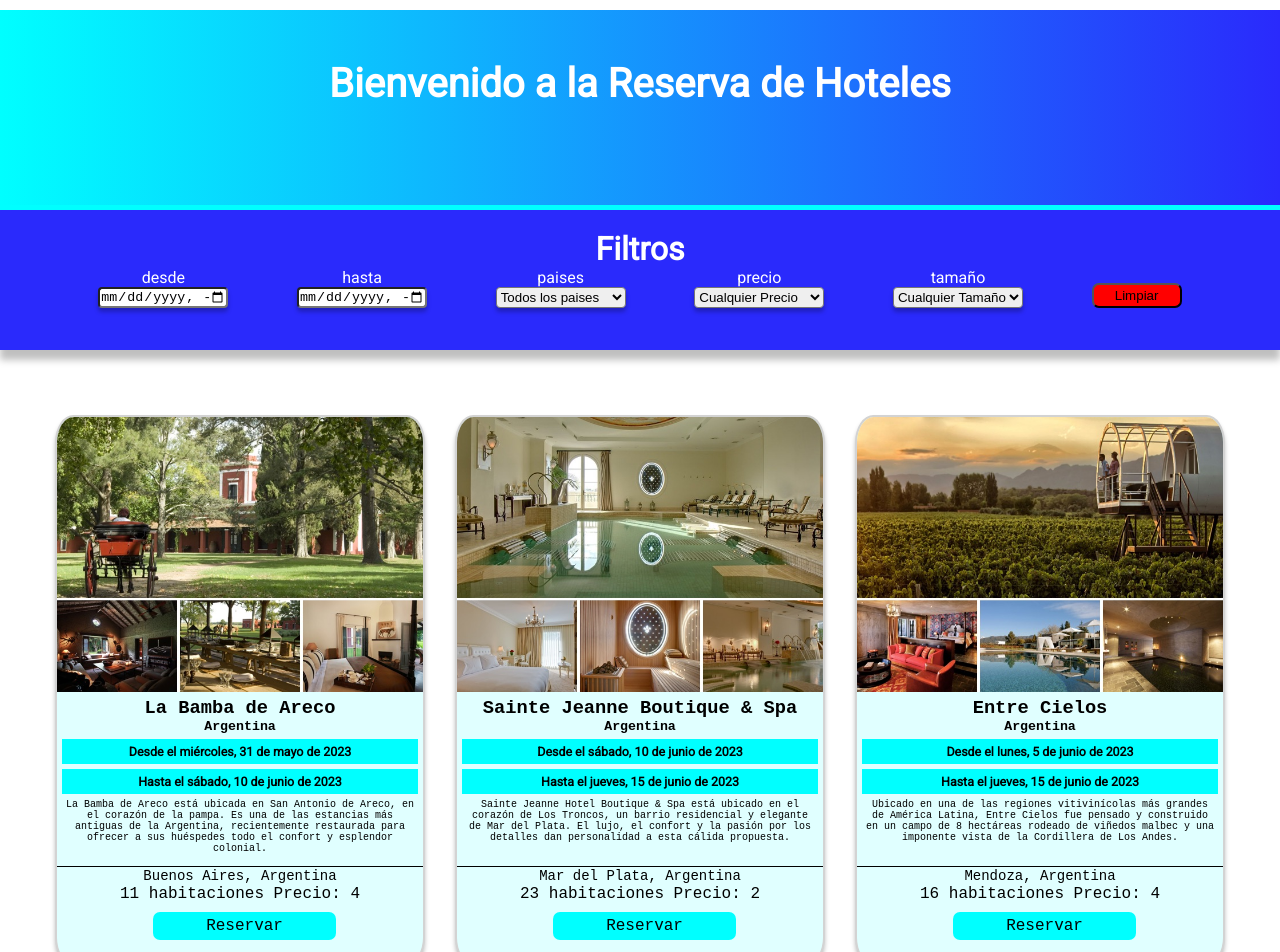
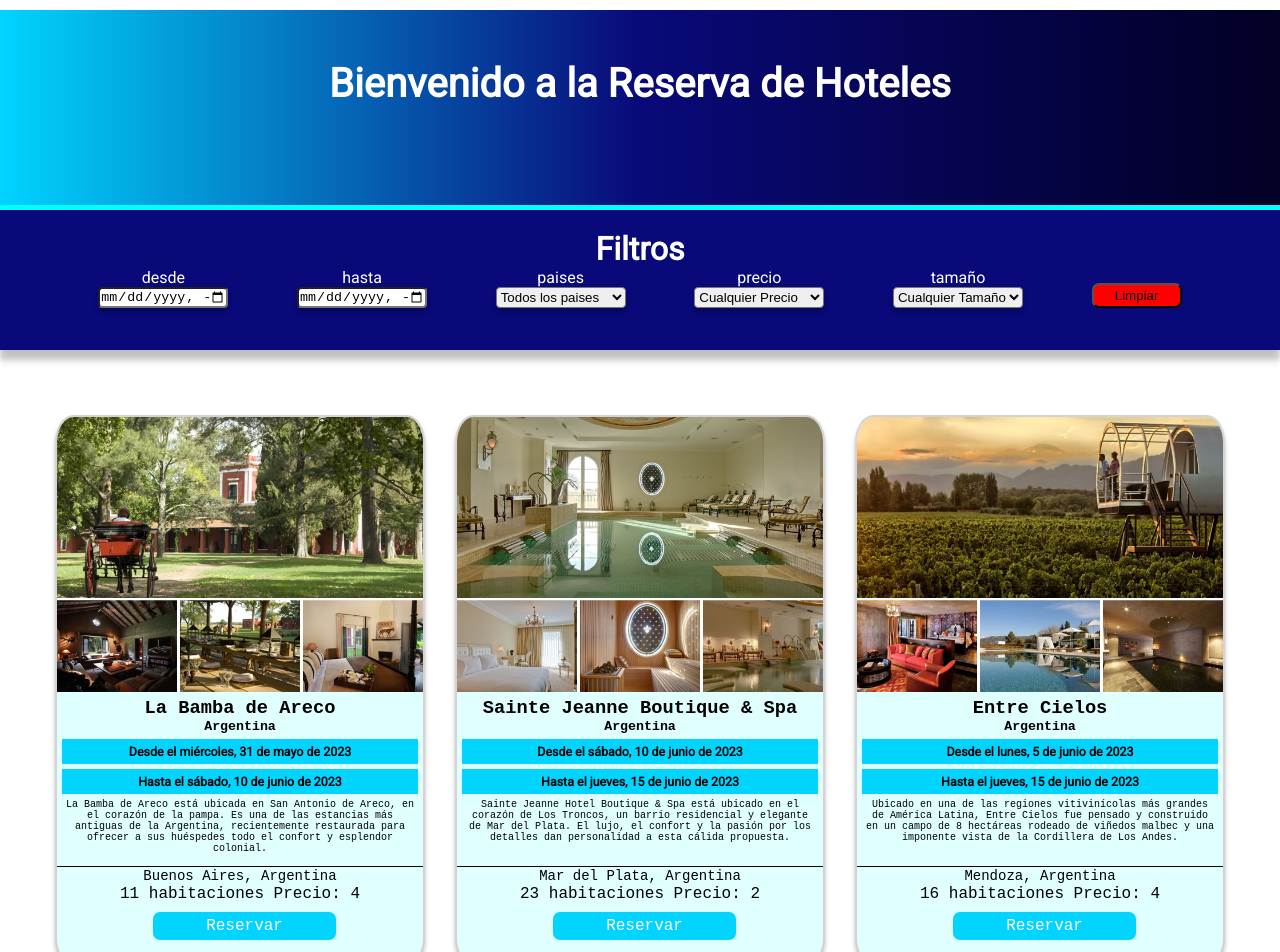
Before and after one commit to GregoryGalicio/filtrado-hoteles, a React (Create React App) app: page / in a window 1280 px wide. Shown: the top 952 px of the page. Built offline with nearby package versions, Linux system fonts and the light colour scheme.

Commit message:
styles gradientes y detalles

```diff
--- a/src/components/Filtros/Filtros.scss
+++ b/src/components/Filtros/Filtros.scss
@@ -5,7 +5,7 @@
   flex-direction: column;
   align-items: center;
   width: 100%;
-  background-color: rgb(42, 42, 252);
+  background-color: rgba(9,9,121,1);
   height: 140px;
   box-shadow: 0px 10px 7px rgba(0, 0, 0, 0.25);
   margin-bottom: 50px;
--- a/src/components/Footer/Footer.scss
+++ b/src/components/Footer/Footer.scss
@@ -1,7 +1,7 @@
 /*Aqui inicia la sección del footer*/
 .main-footer {
   color: white;
-  background: linear-gradient(10deg,cyan, rgb(42, 42, 252));
+  background: linear-gradient(90deg, rgba(0,212,255,1) 0%, rgba(9,9,121,1) 50%, rgba(2,0,36,1) 100%);;
   padding-top: 2em;
   position: relative;
   bottom: 0;
--- a/src/components/Header/Header.scss
+++ b/src/components/Header/Header.scss
@@ -1,7 +1,7 @@
 .Header {
   width: 100%;
   margin: 0 auto;
-  background: linear-gradient(90deg,cyan, rgb(42, 42, 252));
+  background: linear-gradient(90deg, rgba(0,212,255,1) 0%, rgba(9,9,121,1) 50%, rgba(2,0,36,1) 100%);;
   height: 200px;
   padding: 50px;
   margin-top: 10px;
--- a/src/components/Hotel/Hotel.scss
+++ b/src/components/Hotel/Hotel.scss
@@ -1,3 +1,6 @@
+:root{
+  --blue:#00d4ff;
+}
 .Hotel {
   display: flex;
   flex-direction: column;
@@ -32,9 +35,10 @@
     font-size: 15px;
     font-family: roboto;
     width:"100%";
-    background-color:cyan;
+    background-color:var(--blue);
     margin: 5px;
     padding: 5px;
+    // color: white;
 
   }
 
@@ -42,9 +46,10 @@
     font-size: 15px;
     font-family: roboto;
     width:"100%";
-    background-color:cyan;
+    background-color:var(--blue);
     margin: 5px;
     padding: 5px;
+    // color: white;
 
   }
   .description{
@@ -59,11 +64,7 @@
   .cityInformation{
     font-size: 14px;
   }
-  // .price{
-  //   //
-  //   //background-color:cyan;
 
-  // }
   header {
     max-height: 40px;
     span {
@@ -73,11 +74,12 @@
 
   .btnBook {
     width: 50%;
-    background-color:cyan;
+    background-color:var(--blue);
     padding: 5px 0;
     margin-left: 2.5%;
     margin-top: 2.5%;
     border-radius:7px;
+    color: white;
 
     &:hover {
       cursor: pointer;
```
